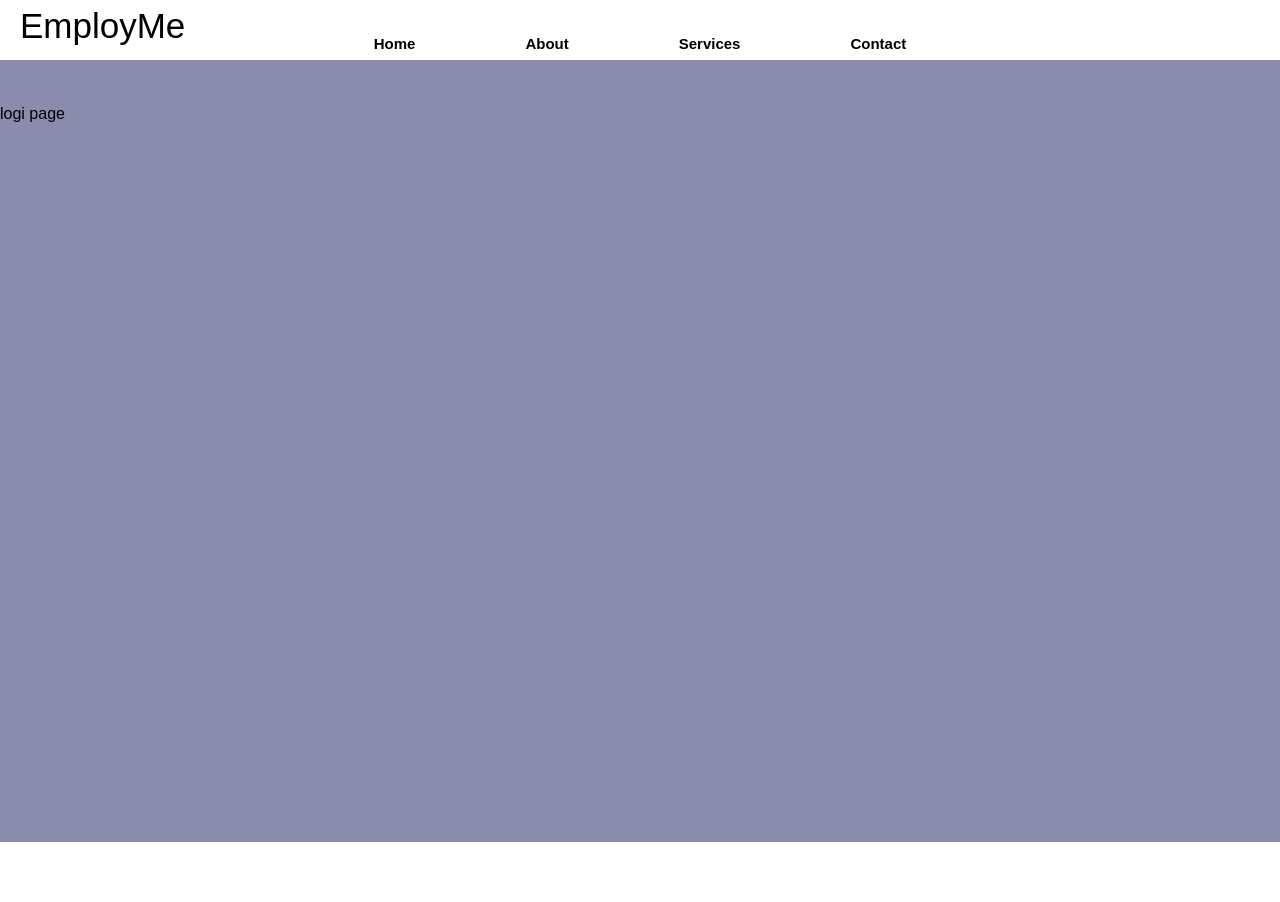
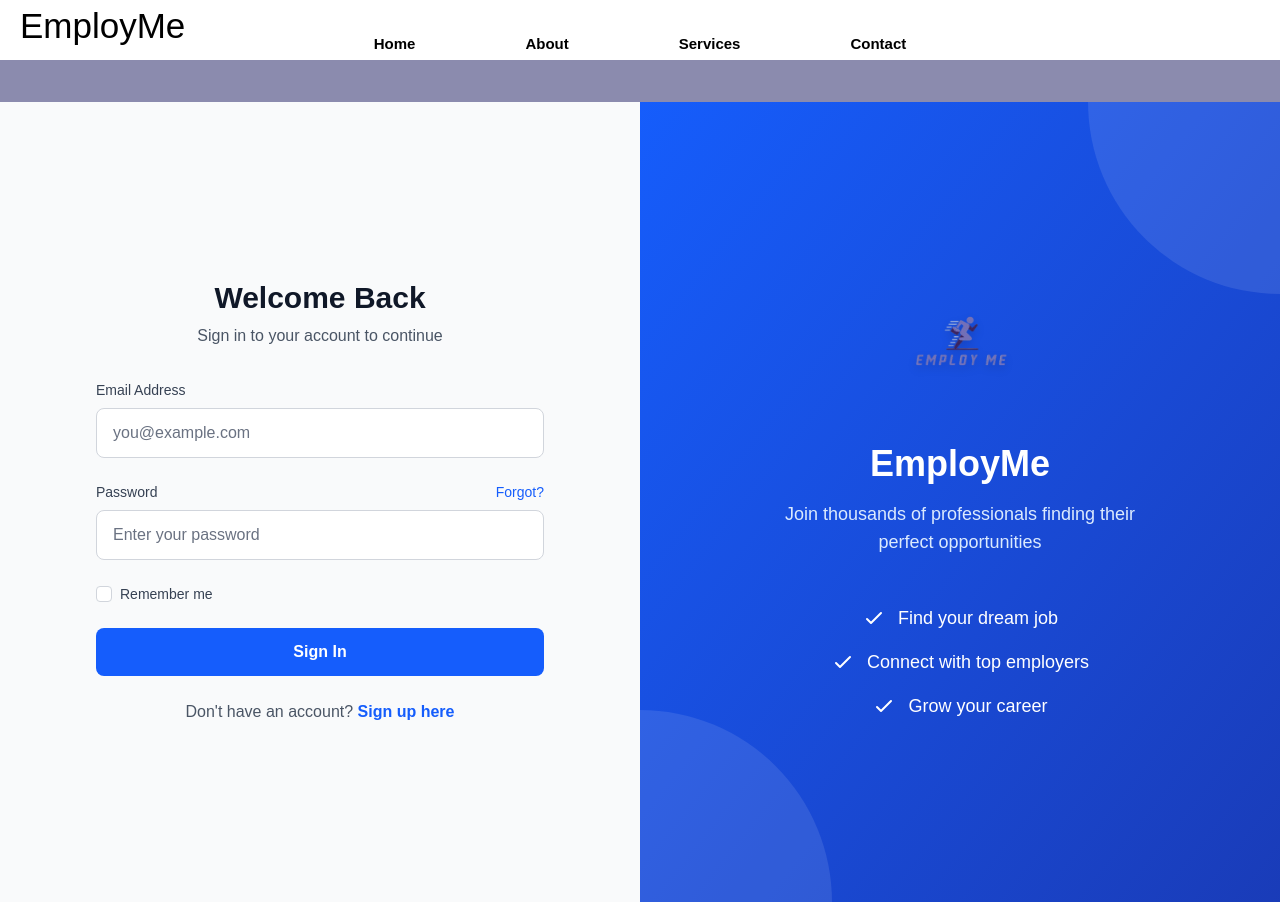
Before and after one commit to danielthagana/employme, a SvelteKit app: page /login in a window 1280 px wide. Before the commit the page ends 842 px from the top, so only its background shows below. Built offline with nearby package versions, Linux system fonts and the light colour scheme.

Commit message:
login page design

```diff
--- /dev/null
+++ b/src/routes/login/+page.server.js
@@ -0,0 +1,22 @@
+/** @type {import('./$types').PageServerLoad} */
+
+export async function load() {
+    return {};
+};
+
+export const actions = {
+	default: async ({request, cookies}) => {
+
+        // console.log(request);
+        // console.log((await request.formData()));
+        const data = await request.formData();
+
+        const email = data.get('email');
+        const password = data.get('password');
+
+        console.log(email, password);
+
+
+
+	}
+};
--- a/src/routes/login/+page.svelte
+++ b/src/routes/login/+page.svelte
@@ -1,6 +1,194 @@
 <script>
+	import { enhance } from '$app/forms';
+
 	/** @type {import('./$types').PageProps} */
 	let { data } = $props();
+
+	let email = $state('');
+	let password = $state('');
+	let isLoading = $state(false);
+	let error = $state('');
+
 </script>
 
-logi page
+<div class="flex min-h-screen bg-gray-50">
+
+	<!-- Left Side - Login Form -->
+	<div class="flex w-full items-center justify-center px-6 py-12 sm:px-8 lg:w-1/2 lg:px-16">
+		<div class="w-full max-w-md">
+			<!-- Logo/Header -->
+			<div class="mb-8 text-center">
+				<h1 class="mb-2 text-3xl font-bold text-gray-900">Welcome Back</h1>
+				<p class="text-gray-600">Sign in to your account to continue</p>
+			</div>
+
+			<!-- Login Form -->
+			<form class="space-y-6" method="post" use:enhance={({formData}) => {
+				console.log('Form submitted with data:', formData, email, password);
+
+				return async ({result})=> {
+					if (result.type === 'error') {
+						console.error('Login failed:', result.error);
+					} else {
+						console.log('Login successful, redirecting...');
+						// window.location.href = '/dashboard'; // Redirect on success
+
+					}
+				}
+			}}>
+				{#if error}
+					<div
+						class="rounded-lg border border-red-200 bg-red-50 px-4 py-3 text-red-700"
+						role="alert"
+					>
+						<p class="font-medium">{error}</p>
+					</div>
+				{/if}
+
+				<!-- Email Input -->
+				<div>
+					<label for="email" class="mb-2 block text-sm font-medium text-gray-700">
+						Email Address
+					</label>
+					<input
+						id="email"
+						type="email"
+						name="email"
+						bind:value={email}
+						required
+						placeholder="you@example.com"
+						class="w-full rounded-lg border border-gray-300 px-4 py-3 transition outline-none focus:border-transparent focus:ring-2 focus:ring-blue-500"
+					/>
+				</div>
+
+				<!-- Password Input -->
+				<div>
+					<div class="mb-2 flex items-center justify-between">
+						<label for="password" class="block text-sm font-medium text-gray-700"> Password </label>
+						<a
+							href="/forgot-password"
+							class="text-sm font-medium text-blue-600 hover:text-blue-700"
+						>
+							Forgot?
+						</a>
+					</div>
+					<input
+						id="password"
+						type="password"
+						name="password"
+						bind:value={password}
+						required
+						placeholder="Enter your password"
+						class="w-full rounded-lg border border-gray-300 px-4 py-3 transition outline-none focus:border-transparent focus:ring-2 focus:ring-blue-500"
+					/>
+				</div>
+
+				<!-- Remember Me Checkbox -->
+				<div class="flex items-center">
+					<input
+						id="remember"
+						type="checkbox"
+						class="h-4 w-4 rounded border-gray-300 text-blue-600"
+					/>
+					<label for="remember" class="ml-2 block text-sm text-gray-700"> Remember me </label>
+				</div>
+
+				<!-- Submit Button -->
+				<button
+					type="submit"
+					disabled={isLoading}
+					class="w-full transform rounded-lg bg-blue-600 px-4 py-3 font-semibold text-white transition duration-200 ease-in-out hover:scale-105 hover:bg-blue-700 disabled:bg-blue-400 disabled:hover:scale-100"
+				>
+					{isLoading ? 'Signing In...' : 'Sign In'}
+				</button>
+
+				<!-- Sign Up Link -->
+				<div class="text-center">
+					<p class="text-gray-600">
+						Don't have an account?
+						<a href="/signup" class="font-semibold text-blue-600 hover:text-blue-700">
+							Sign up here
+						</a>
+					</p>
+				</div>
+			</form>
+
+			<!-- Social Login Options (Optional) -->
+			<!-- <div class="mt-8 border-t border-gray-300 pt-8">
+				<div class="relative mb-4">
+					<div class="absolute inset-0 flex items-center">
+						<div class="w-full border-t border-gray-300"></div>
+					</div>
+					<div class="relative flex justify-center text-sm">
+						<span class="bg-gray-50 px-2 text-gray-500">Or continue with</span>
+					</div>
+				</div>
+				<div class="grid grid-cols-2 gap-3">
+					<button
+						class="rounded-lg border border-gray-300 px-3 py-2 font-medium text-gray-700 transition hover:bg-gray-50"
+					>
+						Google
+					</button>
+					<button
+						class="rounded-lg border border-gray-300 px-3 py-2 font-medium text-gray-700 transition hover:bg-gray-50"
+					>
+						GitHub
+					</button>
+				</div>
+			</div> -->
+		</div>
+	</div>
+
+	<!-- Right Side - Image -->
+	<div
+		class="relative hidden w-1/2 items-center justify-center overflow-hidden bg-gradient-to-br from-blue-600 to-blue-800 lg:flex"
+	>
+		<!-- Decorative shapes -->
+		<div class="absolute inset-0 opacity-10">
+			<div class="absolute top-0 right-0 -mt-48 -mr-48 h-96 w-96 rounded-full bg-white"></div>
+			<div class="absolute bottom-0 left-0 -mb-48 -ml-48 h-96 w-96 rounded-full bg-white"></div>
+		</div>
+
+		<!-- Main Image/Content -->
+		<div class="relative z-10 px-8 text-center">
+			<div class="mb-8">
+				<div class="inline-block">
+					<img
+						src="/employmelogo.png"
+						alt="EmployMe Logo"
+						class="mb-6 h-24 w-24 object-contain drop-shadow-lg"
+					/>
+				</div>
+			</div>
+			<h2 class="mb-4 text-4xl font-bold text-white">EmployMe</h2>
+			<p class="mb-8 max-w-sm text-lg text-blue-100">
+				Join thousands of professionals finding their perfect opportunities
+			</p>
+
+			<!-- Feature Highlights -->
+			<div class="mt-12 space-y-4">
+				<div class="flex items-center justify-center text-white">
+					<svg class="mr-3 h-6 w-6" fill="none" stroke="currentColor" viewBox="0 0 24 24">
+						<path stroke-linecap="round" stroke-linejoin="round" stroke-width="2" d="M5 13l4 4L19 7"
+						></path>
+					</svg>
+					<span class="text-lg">Find your dream job</span>
+				</div>
+				<div class="flex items-center justify-center text-white">
+					<svg class="mr-3 h-6 w-6" fill="none" stroke="currentColor" viewBox="0 0 24 24">
+						<path stroke-linecap="round" stroke-linejoin="round" stroke-width="2" d="M5 13l4 4L19 7"
+						></path>
+					</svg>
+					<span class="text-lg">Connect with top employers</span>
+				</div>
+				<div class="flex items-center justify-center text-white">
+					<svg class="mr-3 h-6 w-6" fill="none" stroke="currentColor" viewBox="0 0 24 24">
+						<path stroke-linecap="round" stroke-linejoin="round" stroke-width="2" d="M5 13l4 4L19 7"
+						></path>
+					</svg>
+					<span class="text-lg">Grow your career</span>
+				</div>
+			</div>
+		</div>
+	</div>
+</div>
```
